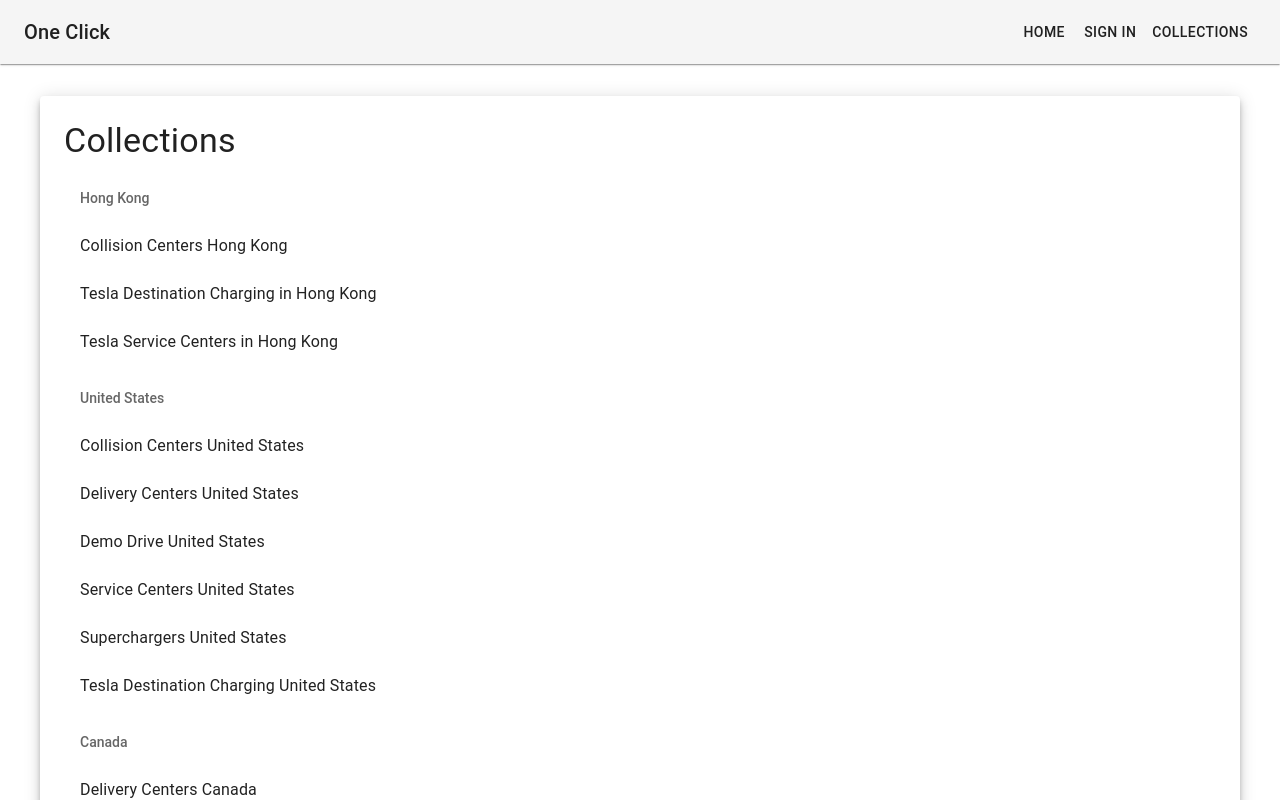
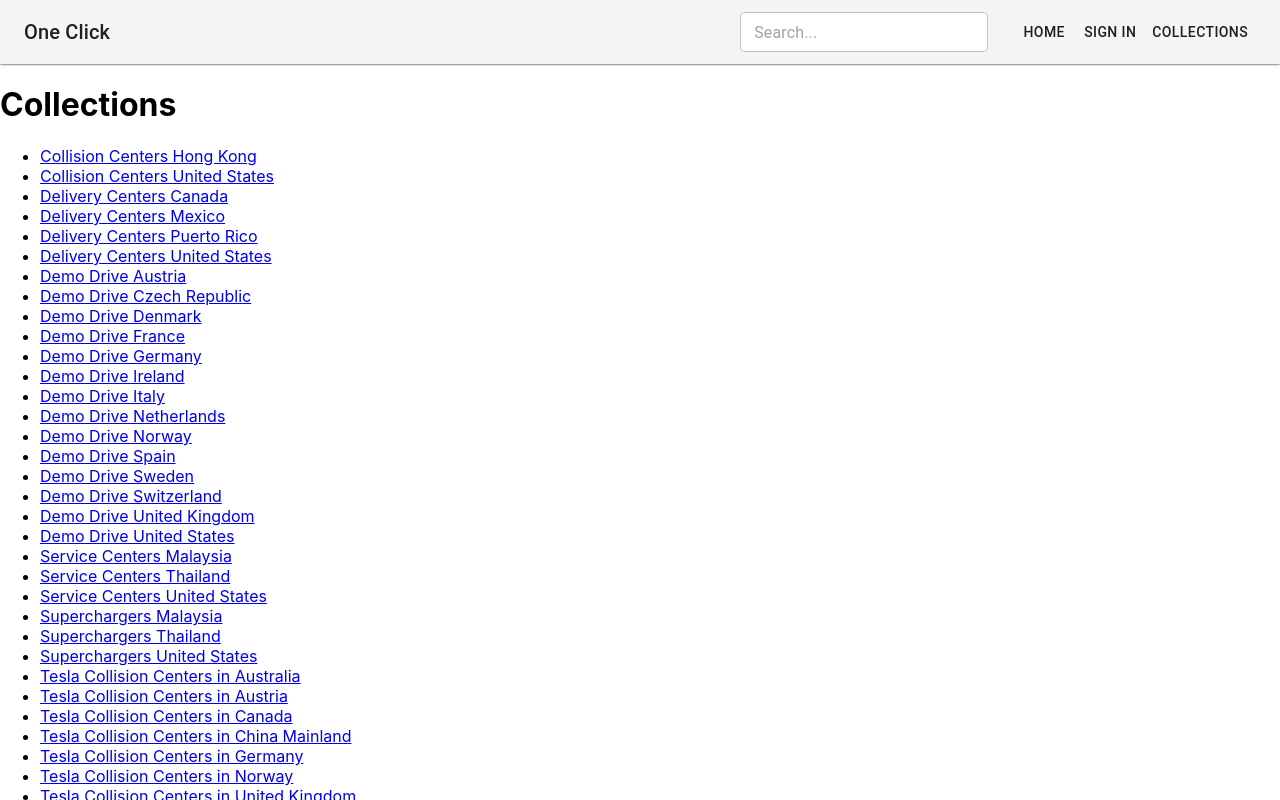
Before and after one commit to yufei-ilariahuang/supercharger-map-application, a React (Create React App) app: page / in a window 1280 px wide. Shown: the top 800 px of the page. Built offline with nearby package versions, Linux system fonts and the light colour scheme.

Commit message:
Revert "MUI"
This reverts commit 030c538ad7a0a216879b43fd5e195800f0ad3c38.

```diff
--- a/src/App.tsx
+++ b/src/App.tsx
@@ -56,7 +56,6 @@
 import { Header } from './components/Header';
 import CollectionsListPage from './pages/CollectionsListPage';
 import CollectionPage from './pages/CollectionPage';
-import DocumentPage from './pages/DocumentPage';
 
 function App() {
   return (
@@ -67,7 +66,6 @@
         <Route path="/signin" element={<Auth />} />
         <Route path="/" element={<CollectionsListPage />} />
         <Route path="/collection/:collectionName" element={<CollectionPage />} />
-        <Route path="/collection/:collectionName/document/:documentId" element={<DocumentPage />} />
       </Routes>
     </BrowserRouter>
   );
--- a/src/components/Header.tsx
+++ b/src/components/Header.tsx
@@ -34,6 +34,14 @@
           One Click
         </Typography>
         <form onSubmit={handleSubmit} style={{ display: 'flex', alignItems: 'center' }}>
+          <TextField
+            size="small"
+            placeholder="Search..."
+            value={searchTerm}
+            onChange={(e) => setSearchTerm(e.target.value)}
+            variant="outlined"
+            sx={{ marginRight: 1, backgroundColor: 'background.paper' }}
+          />
           <IconButton type="submit" color="inherit">
             {/* <SearchIcon /> */}
           </IconButton>
--- a/src/pages/CollectionPage.tsx
+++ b/src/pages/CollectionPage.tsx
@@ -1,33 +1,41 @@
 import React, { useEffect, useState } from 'react';
-import { useParams, Link } from 'react-router-dom';
+import { useParams } from 'react-router-dom';
 import { collection, getDocs, QueryDocumentSnapshot, DocumentData } from 'firebase/firestore';
 import { db } from '../config/firebase-config';
-import { Container, List, ListItem, ListItemText, Typography, Paper, CircularProgress } from '@mui/material';
 
+// Define an interface for the document object
 interface Document {
   id: string;
-  [key: string]: any;
+  [key: string]: any; // Use an index signature for other dynamic fields
 }
 
 const CollectionPage: React.FC = () => {
-  const { collectionName } = useParams<{ collectionName?: string }>(); // Use specific typing here
+  // Use useParams with an explicit type definition for params
+  const { collectionName } = useParams<{ collectionName: string }>();
+
+  // Use useState with an explicit type definition for documents
   const [documents, setDocuments] = useState<Document[]>([]);
-  const [loading, setLoading] = useState(true);
+  const [loading, setLoading] = useState<boolean>(true);
+  const [error, setError] = useState<string | null>(null);
 
   useEffect(() => {
     if (!collectionName) {
-      console.error('Collection name is undefined.');
+      setError('Collection name is undefined.');
       setLoading(false);
       return;
     }
-
     const fetchDocuments = async () => {
-      const docCollection = collection(db, collectionName);
-      const snapshot = await getDocs(docCollection);
-      setDocuments(snapshot.docs.map((doc: QueryDocumentSnapshot<DocumentData>) => ({
-        id: doc.id,
-        ...doc.data()
-      })));
+      try {
+        const docCollection = collection(db, collectionName);
+        const snapshot = await getDocs(docCollection);
+        const docs: Document[] = snapshot.docs.map((doc: QueryDocumentSnapshot<DocumentData>) => ({
+          id: doc.id,
+          ...doc.data()
+        }));
+        setDocuments(docs);
+      } catch (error) {
+        console.error("Error fetching documents:", error);
+      }
       setLoading(false);
     };
 
@@ -37,18 +45,14 @@
   if (loading) return <p>Loading documents...</p>;
 
   return (
-    <Container component={Paper} elevation={6} sx={{ mt: 4, p: 3 }}>
-      <Typography variant="h4" gutterBottom>
-        {collectionName?.replace(/_/g, ' ')}
-      </Typography>
-      <List>
+    <div>
+      <h1>{collectionName?.replace(/_/g, ' ')}</h1>
+      <ul>
         {documents.map(doc => (
-          <ListItem button component={Link} to={`/collection/${collectionName}/document/${doc.id}`} key={doc.id}>
-            <ListItemText primary={doc.id.replace(/_/g, ' ')} secondary={JSON.stringify(doc)} />
-          </ListItem>
+          <li key={doc.id}>{doc.id} - {JSON.stringify(doc)}</li>
         ))}
-      </List>
-    </Container>
+      </ul>
+    </div>
   );
 };
 
--- a/src/pages/CollectionsListPage.tsx
+++ b/src/pages/CollectionsListPage.tsx
@@ -1,58 +1,20 @@
 // src/pages/CollectionsListPage.js
 import React from 'react';
-import { Link as RouterLink } from 'react-router-dom';
+import { Link } from 'react-router-dom';
 import collectionNames from './collectionNames';  // Import the list of collections
-import { List, ListItem, ListItemText, Typography, Container, Paper, ListSubheader } from '@mui/material';
-interface GroupedCollections {
-  [key: string]: string[];
-}
-const CollectionsListPage: React.FC = () => {
-  const groupByCountry = (collections: string[]): GroupedCollections => {
-    return collections.reduce<GroupedCollections>((group, name) => {
-      // Extract the last part of the name as the country
-      const parts = name.split('_');
-      let country = parts[parts.length - 1];
-      switch (country) {
-        case 'Kong':
-          country = 'Hong Kong';
-          break;
-        case 'States':
-          country = 'United States';
-          break;
-        case 'Rico':
-          country = 'Puerto Rico';
-          break;
-        case 'Republic':
-          country = 'Czech Republic';
-          break;
-        case 'Mainland':
-          country = 'China Mainland';
-          break;
-        default:
-          country = country.replace(/_/g, ' ');
-      }
 
-      group[country] = group[country] ?? [];
-      group[country].push(name);
-      return group;
-    }, {});
-  };
-  const groupedCollections = groupByCountry(collectionNames);
+const CollectionsListPage = () => {
   return (
-    <Container component={Paper} elevation={6} sx={{ mt: 4, p: 3 }}>
-      <Typography variant="h4" gutterBottom>
-        Collections
-        </Typography>
-        {Object.entries(groupedCollections).map(([country, collections], index) => (
-          <List key={index} subheader={<ListSubheader>{country.replace(/_/g, ' ')}</ListSubheader>}>
-            {collections.map((collectionName) => (
-              <ListItem button component={RouterLink} to={`/collection/${collectionName}`} key={collectionName}>
-                <ListItemText primary={collectionName.replace(/_/g, ' ')} />
-              </ListItem>
-            ))}
-          </List>
-      ))}
-    </Container>
+    <div>
+      <h1>Collections</h1>
+      <ul>
+        {collectionNames.map((name, index) => (
+          <li key={index}>
+            <Link to={`/collection/${name}`}>{name.replace(/_/g, ' ')}</Link>
+          </li>
+        ))}
+      </ul>
+    </div>
   );
 };
 
--- a/src/pages/DocumentPage.tsx
+++ /dev/null
@@ -1,60 +0,0 @@
-import React, { useEffect, useState } from 'react';
-import { useParams } from 'react-router-dom';
-import { doc, getDoc, DocumentData } from 'firebase/firestore';
-import { db } from '../config/firebase-config';
-import { Typography, Paper, Box, Link } from '@mui/material';
-import LocationOnIcon from '@mui/icons-material/LocationOn';
-
-const DocumentPage: React.FC = () => {
-  const { collectionName, documentId } = useParams<{ collectionName?: string; documentId?: string }>(); // Use specific typing here
-  const [documentData, setDocumentData] = useState<DocumentData | undefined>();
-
-  useEffect(() => {
-    if (!collectionName || !documentId) {
-      console.error('Collection name or document ID is undefined.');
-      return;
-    }
-
-    const fetchDocument = async () => {
-      const docRef = doc(db, collectionName, documentId);
-      const docSnap = await getDoc(docRef);
-      if (docSnap.exists()) {
-        setDocumentData(docSnap.data());
-      } else {
-        console.log("No such document!");
-      }
-    };
-
-    fetchDocument();
-  }, [collectionName, documentId]);
-
-  return (
-    <Box sx={{ p: 2 }}>
-      <Typography variant="h4" gutterBottom>
-        {documentId?.replace(/_/g, ' ')}
-      </Typography>
-      <Paper elevation={3} sx={{ p: 2, mt: 2 }}>
-        {documentData ? (
-          <Box>
-            <Typography variant="h6" component="div" sx={{ mb: 2 }}>
-              <LocationOnIcon color="primary" /> {documentData.location}
-            </Typography>
-            <Typography variant="body1" component="div">
-              <strong>Address:</strong> {documentData.address}
-            </Typography>
-            <Typography variant="body1" component="div">
-              <strong>Postal Code:</strong> {documentData.postal}
-            </Typography>
-            <Typography variant="body1" component="div">
-              <strong>URL:</strong> <Link href={documentData.url} target="_blank" rel="noopener">{documentData.url}</Link>
-            </Typography>
-          </Box>
-        ) : (
-          <Typography variant="body2">Loading document...</Typography>
-        )}
-      </Paper>
-    </Box>
-  );
-};
-
-export default DocumentPage;
```
